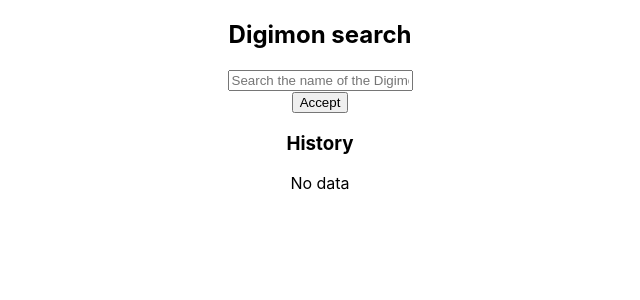
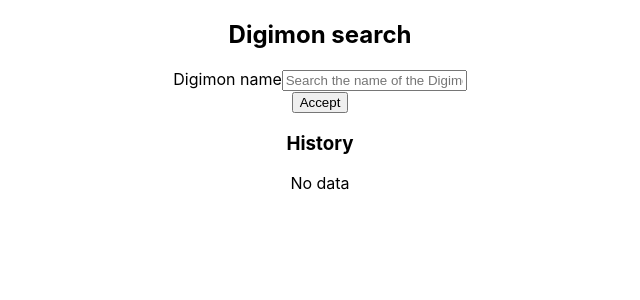
Before and after one commit to Pelasua/ultimate-guide-to-testing-react-apps, a React (Create React App) app: page / in a window 1280 px wide. Shown: the top 300 px of the page, without its empty margins (320-960 px from the left). Built offline with nearby package versions, Linux system fonts and the light colour scheme.

Commit message:
feat: :sparkles: added new tests for the input label

```diff
--- a/src/Pages/SimpleForm.tsx
+++ b/src/Pages/SimpleForm.tsx
@@ -8,7 +8,7 @@
   return (
     <div>
       <h2>Digimon search</h2>
-      <Input placeholder='Search the name of the Digimon...' />
+      <Input label='Digimon name' placeholder='Search the name of the Digimon...' />
       <Button>Accept</Button>
 
       <h3>History</h3>
```
Also changed, not shown: 1 other file (tests, documents, lock files or other folders).
